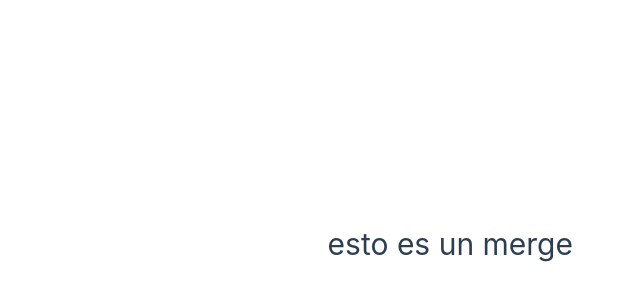
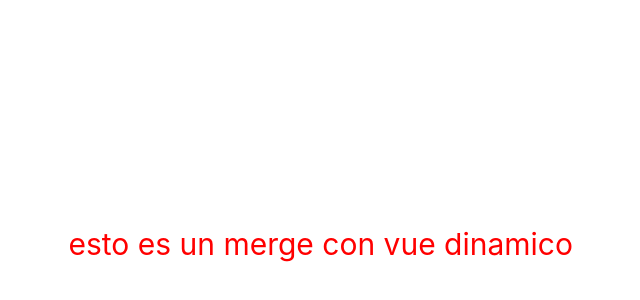
Before and after one commit to dieguk13/vuejs, a Vue app: page / in a window 1280 px wide. Shown: the part 156-456 px from the top of the page, without its empty margins (67-707 px from the left). Built offline with nearby package versions, Linux system fonts and the light colour scheme.

Commit message:
cambio definido

```diff
--- a/src/App.vue
+++ b/src/App.vue
@@ -1,3 +1,14 @@
+
+<script setup>
+const name = "vue dinamico"
+
+</script>
 <template>
-  <h1>esto es un merge</h1>
+  <h1>esto es un merge con {{ name}}</h1>
 </template>
+
+<style>
+h1 {
+color: red;
+}
+</style>
```
